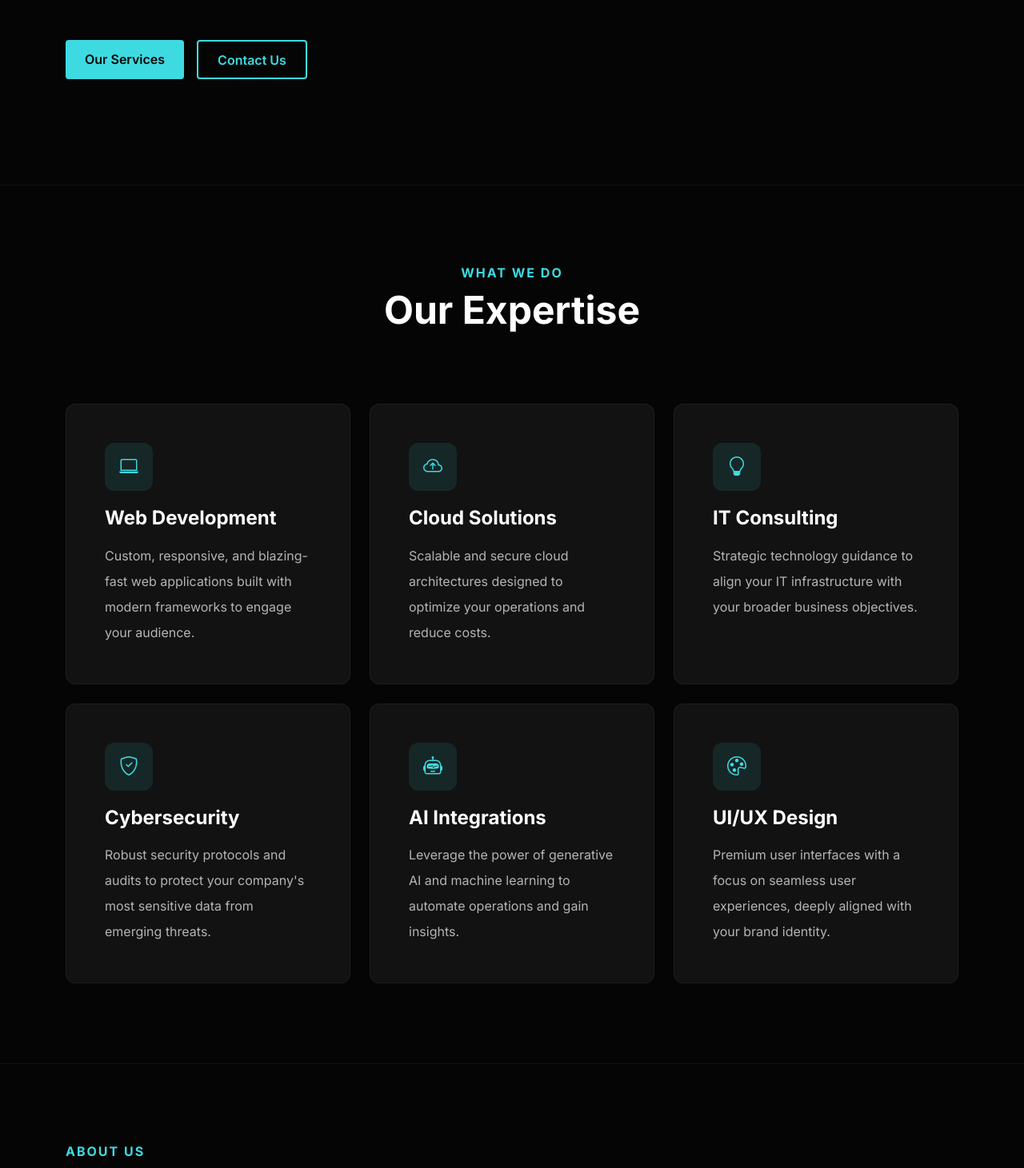
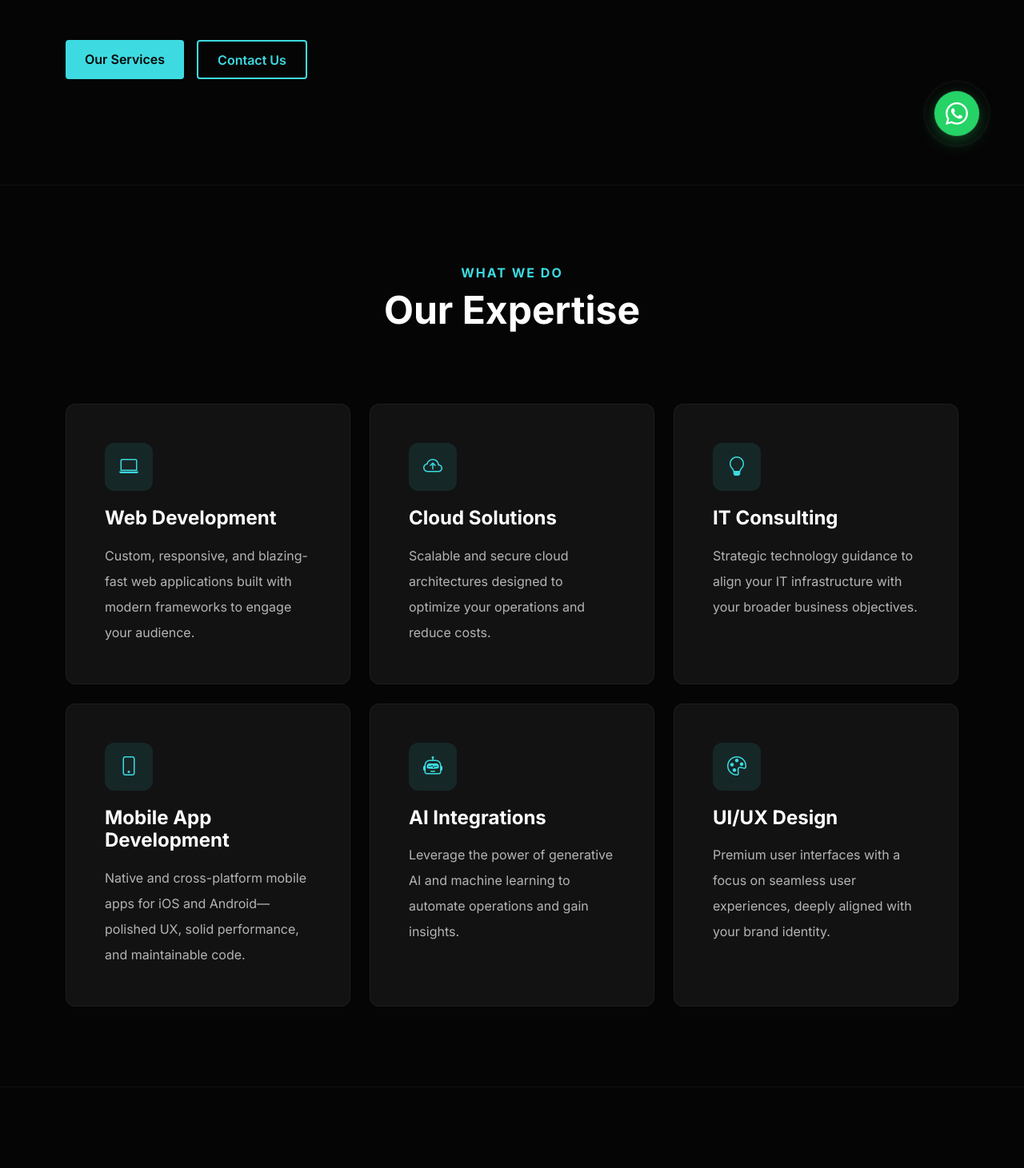
Before and after one commit to jeyantharan/GraseCode, a Next.js app: page / in a window 1280 px wide. Shown: the part 569-2030 px from the top of the page at 80% size. Built offline with nearby package versions, Linux system fonts and the light colour scheme.

Commit message:
feat: implement floating WhatsApp contact button with animations

```diff
--- a/src/app/globals.css
+++ b/src/app/globals.css
@@ -161,3 +161,106 @@ body {
   box-shadow: 0 4px 25px rgba(61, 219, 225, 0.5);
   transform: translateY(-2px);
 }
+
+/* Floating WhatsApp (opens wa.me chat) */
+@keyframes gc-whatsapp-glow {
+  0%,
+  100% {
+    box-shadow:
+      0 4px 16px rgba(0, 0, 0, 0.35),
+      0 0 0 0 rgba(37, 211, 102, 0.45),
+      0 0 0 1px rgba(255, 255, 255, 0.08);
+  }
+  50% {
+    box-shadow:
+      0 6px 22px rgba(37, 211, 102, 0.35),
+      0 0 0 10px rgba(37, 211, 102, 0),
+      0 0 0 1px rgba(255, 255, 255, 0.1);
+  }
+}
+
+@keyframes gc-whatsapp-ring {
+  0% {
+    transform: scale(1);
+    opacity: 0.65;
+  }
+  70%,
+  100% {
+    transform: scale(1.55);
+    opacity: 0;
+  }
+}
+
+@keyframes gc-whatsapp-bob {
+  0%,
+  100% {
+    transform: translateY(0);
+  }
+  50% {
+    transform: translateY(-5px);
+  }
+}
+
+.gc-whatsapp-float {
+  position: fixed;
+  /* Inset from bottom (higher on screen) and from right edge (sits further right) */
+  bottom: max(3.5rem, calc(env(safe-area-inset-bottom, 0px) + 1.25rem));
+  right: max(3.5rem, calc(env(safe-area-inset-right, 0px) + 0.25rem));
+  z-index: 1080;
+  display: flex;
+  align-items: center;
+  justify-content: center;
+  width: 56px;
+  height: 56px;
+  border-radius: 50%;
+  background: #25d366;
+  color: #fff !important;
+  font-size: 1.75rem;
+  line-height: 1;
+  overflow: visible;
+  box-shadow:
+    0 4px 16px rgba(0, 0, 0, 0.35),
+    0 0 0 1px rgba(255, 255, 255, 0.08);
+  transition: transform 0.2s ease, box-shadow 0.2s ease;
+  text-decoration: none;
+  animation: gc-whatsapp-glow 2.4s ease-in-out infinite,
+    gc-whatsapp-bob 2.4s ease-in-out infinite;
+}
+
+.gc-whatsapp-float::after {
+  content: "";
+  position: absolute;
+  inset: 0;
+  border-radius: 50%;
+  border: 2px solid rgba(255, 255, 255, 0.5);
+  pointer-events: none;
+  animation: gc-whatsapp-ring 2.4s ease-out infinite;
+}
+
+.gc-whatsapp-float:hover {
+  color: #fff !important;
+  animation: none;
+  transform: scale(1.08);
+  box-shadow: 0 8px 28px rgba(37, 211, 102, 0.55);
+}
+
+.gc-whatsapp-float:hover::after {
+  animation: none;
+  opacity: 0;
+}
+
+.gc-whatsapp-float:focus-visible {
+  outline: 2px solid var(--gc-crystal);
+  outline-offset: 3px;
+}
+
+@media (prefers-reduced-motion: reduce) {
+  .gc-whatsapp-float,
+  .gc-whatsapp-float::after {
+    animation: none;
+  }
+  .gc-whatsapp-float:hover {
+    transform: none;
+    box-shadow: 0 6px 22px rgba(37, 211, 102, 0.45);
+  }
+}
--- a/src/app/layout.tsx
+++ b/src/app/layout.tsx
@@ -4,6 +4,7 @@ import "bootstrap/dist/css/bootstrap.min.css"; // Bootstrap CSS
 import "bootstrap-icons/font/bootstrap-icons.css"; // Bootstrap Icons
 import "./globals.css";
 import LoadingScreen from "@/components/LoadingScreen";
+import WhatsAppFloat from "@/components/WhatsAppFloat";
 
 const inter = Inter({
   variable: "--font-inter",
@@ -25,6 +26,7 @@ export default function RootLayout({
       <body className={`${inter.variable} antialiased`}>
         <LoadingScreen />
         {children}
+        <WhatsAppFloat />
       </body>
     </html>
   );
--- a/src/components/Footer.tsx
+++ b/src/components/Footer.tsx
@@ -40,6 +40,12 @@ const Footer = () => {
             <h5 className="text-white fw-bold mb-4">Contact Us</h5>
             <ul className="list-unstyled text-light" style={{ opacity: 0.7 }}>
               <li className="mb-3"><i className="bi bi-envelope me-3 text-crystal"></i> hello@grasecode.com</li>
+              <li className="mb-3">
+                <i className="bi bi-telephone me-3 text-crystal"></i>
+                <a href="tel:+94767080299" className="text-light text-decoration-none">
+                  +94 76 708 0299
+                </a>
+              </li>
               <li className="mb-3"><i className="bi bi-geo-alt me-3 text-crystal"></i> Colombo, Sri Lanka</li>
             </ul>
           </Col>
--- a/src/components/Services.tsx
+++ b/src/components/Services.tsx
@@ -19,9 +19,9 @@ const servicesDetails = [
     icon: "bi-lightbulb",
   },
   {
-    title: "Cybersecurity",
-    description: "Robust security protocols and audits to protect your company's most sensitive data from emerging threats.",
-    icon: "bi-shield-check",
+    title: "Mobile App Development",
+    description: "Native and cross-platform mobile apps for iOS and Android—polished UX, solid performance, and maintainable code.",
+    icon: "bi-phone",
   },
   {
     title: "AI Integrations",
--- /dev/null
+++ b/src/components/WhatsAppFloat.tsx
@@ -0,0 +1,17 @@
+const WHATSAPP_E164 = "94767080299";
+const WHATSAPP_URL = `https://wa.me/${WHATSAPP_E164}`;
+
+export default function WhatsAppFloat() {
+  return (
+    <a
+      href={WHATSAPP_URL}
+      target="_blank"
+      rel="noopener noreferrer"
+      className="gc-whatsapp-float"
+      aria-label="Chat with us on WhatsApp"
+      title="Chat on WhatsApp"
+    >
+      <i className="bi bi-whatsapp" aria-hidden />
+    </a>
+  );
+}
```
Also changed, not shown: src/app/icon.svg.
